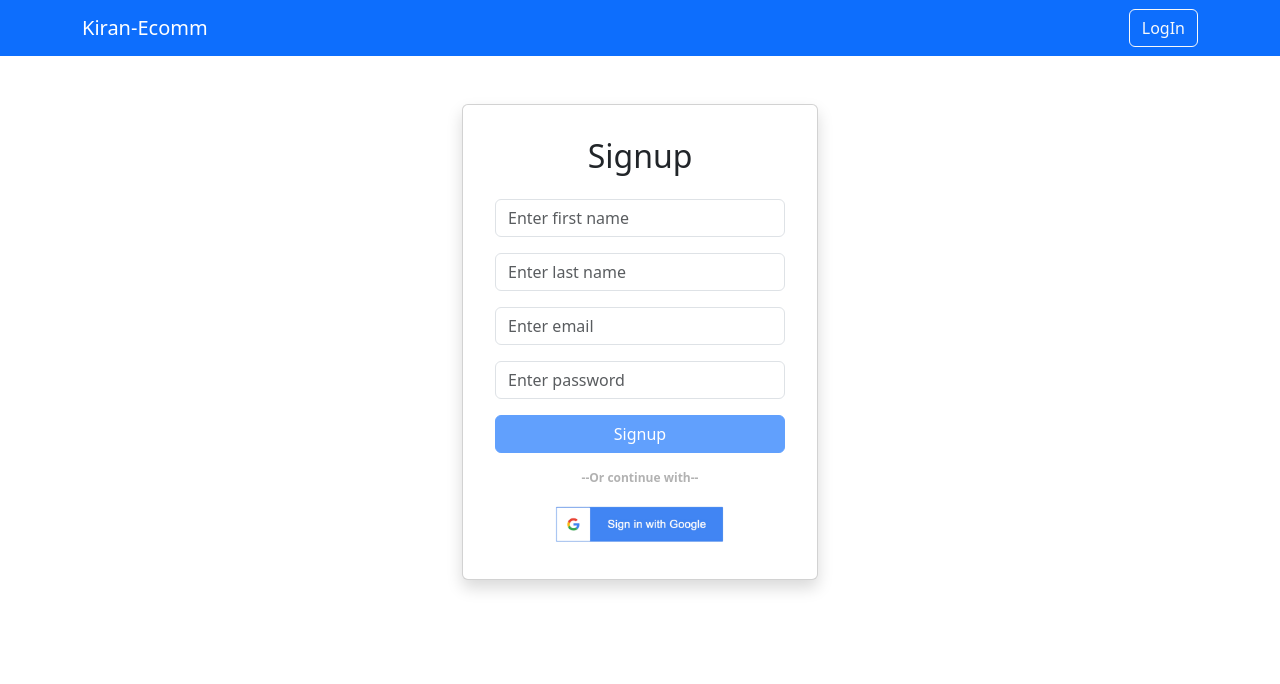
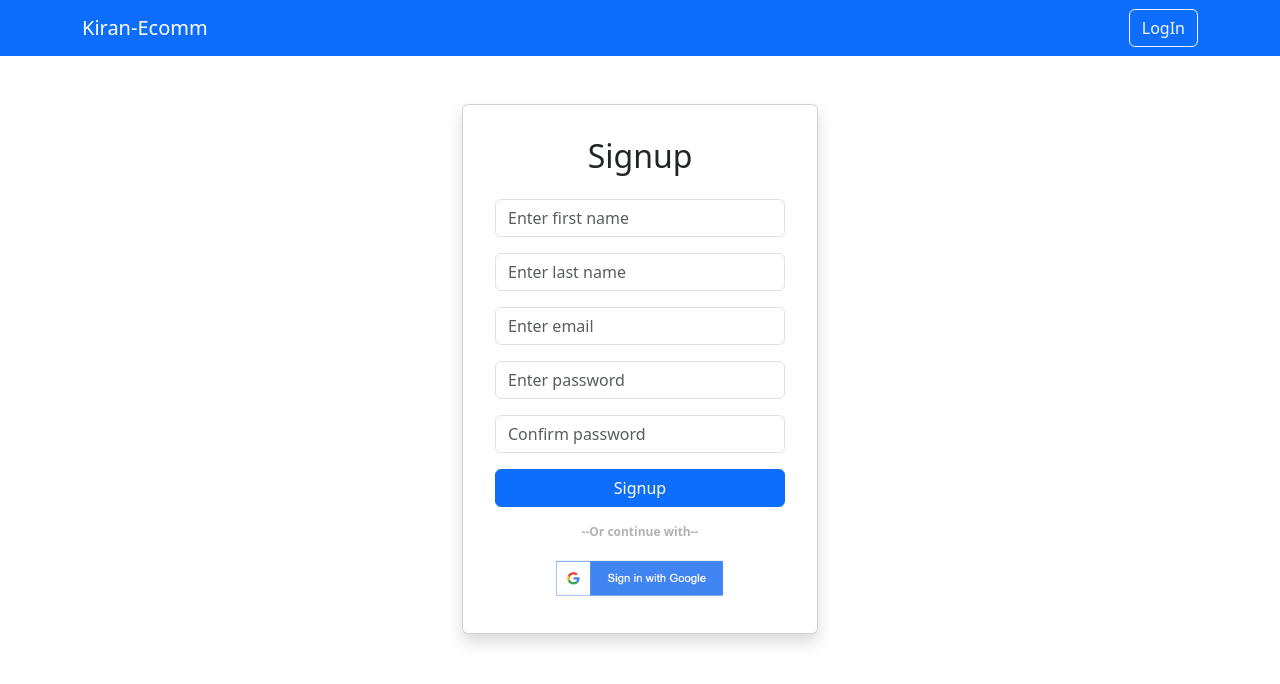
Before and after one commit to KiranKathar06/avaloq-ecomm, a React (Create React App) app: page /signup in a window 1280 px wide. Shown: the top 684 px of the page. Built offline with nearby package versions, Linux system fonts and the light colour scheme.

Commit message:
fixed: auth and searchbar fix

```diff
--- a/src/Components/Login.jsx
+++ b/src/Components/Login.jsx
@@ -3,6 +3,8 @@ import { useNavigate, Link } from "react-router-dom";
 import { toast } from "react-toastify";
 import SignInWithGoogle from "./SignInWithGoogle";
 import Navbar from "./Navbar";
+import { signInWithEmailAndPassword } from "firebase/auth";
+import { auth } from "./Firebase";
 
 const Login = () => {
   const [email, setEmail] = useState("");
@@ -32,15 +34,29 @@ const Login = () => {
     // Check if email and password are filled and email format is valid
     if (!email || !password || emailError) {
       toast.error("Please fill all fields correctly!", {
-        position: "bottom-center",
+        position: "top-center",
       });
       return;
     }
-
-    // Simulate successful login by storing user info in session storage
+    try {
+      await signInWithEmailAndPassword(auth, email, password);
+      console.log("User logged in Successfully");
+       // Simulate successful login by storing user info in session storage
     sessionStorage.setItem("user", JSON.stringify({ email }));
     // Redirect to home page or another page after login
     navigate("/home");
+      toast.success("User logged in Successfully", {
+        position: "top-center",
+      });
+    } catch (error) {
+      console.log(error.message);
+
+      toast.error('Incorrect passowrd', {
+        position: "top-center",
+      });
+    }
+
+
   };
 
   return (
@@ -62,7 +78,6 @@ const Login = () => {
                         placeholder="Enter email"
                         value={email}
                         onChange={handleEmailChange}
-                        required
                       />
                       {emailError && (
                         <div style={{ color: "red" }}>{emailError}</div>
@@ -76,14 +91,12 @@ const Login = () => {
                         placeholder="Enter password"
                         value={password}
                         onChange={(e) => setPassword(e.target.value)}
-                        required
                       />
                     </div>
                     <div className="d-grid">
                       <button
                         type="submit"
                         className="btn btn-primary btn-block"
-                        disabled={!email || !password || emailError}
                       >
                         Login
                       </button>
--- a/src/Components/Products.jsx
+++ b/src/Components/Products.jsx
@@ -89,7 +89,7 @@ const Products = () => {
       </div>
       <div className="container mt-5">
         <div className="row">
-          {filteredProducts.map((data) => (
+          {filteredProducts.length === 0 ? <h1>Record not found</h1> : filteredProducts.map((data) => (
             <div key={data.id} className="col-lg-3 col-md-4 col-sm-6 mb-4">
               <div className="card h-100">
                 <img
--- a/src/Components/SignUp.jsx
+++ b/src/Components/SignUp.jsx
@@ -12,7 +12,9 @@ const SignUp = () => {
   const [lname, setLname] = useState("");
   const [email, setEmail] = useState("");
   const [password, setPassword] = useState("");
+  const [confirmPassword, setConfirmPassword] = useState("");
   const [passwordError, setPasswordError] = useState("");
+  const [confirmPasswordError, setConfirmPasswordError] = useState("");
   const [fnameError, setFnameError] = useState("");
   const [lnameError, setLnameError] = useState("");
   const [emailError, setEmailError] = useState("");
@@ -82,6 +84,17 @@ const SignUp = () => {
     }
   };
 
+  const handleConfirmPasswordChange = (e) => {
+    const newConfirmPassword = e.target.value;
+    setConfirmPassword(newConfirmPassword);
+
+    if (newConfirmPassword !== password) {
+      setConfirmPasswordError("Passwords do not match!");
+    } else {
+      setConfirmPasswordError("");
+    }
+  };
+
   const handleSignup = async (e) => {
     e.preventDefault();
 
@@ -90,13 +103,15 @@ const SignUp = () => {
       !lname ||
       !email ||
       !password ||
+      !confirmPassword ||
       passwordError ||
+      confirmPasswordError ||
       fnameError ||
       lnameError ||
       emailError
     ) {
       toast.error("Please fill all fields correctly!", {
-        position: "bottom-center",
+        position: "top-center",
       });
       return;
     }
@@ -150,7 +165,6 @@ const SignUp = () => {
                       placeholder="Enter first name"
                       value={fname}
                       onChange={handleFnameChange}
-                      required
                     />
                     {fnameError && (
                       <div style={{ color: "red" }}>{fnameError}</div>
@@ -164,7 +178,6 @@ const SignUp = () => {
                       placeholder="Enter last name"
                       value={lname}
                       onChange={handleLnameChange}
-                      required
                     />
                     {lnameError && (
                       <div style={{ color: "red" }}>{lnameError}</div>
@@ -178,7 +191,6 @@ const SignUp = () => {
                       placeholder="Enter email"
                       value={email}
                       onChange={handleEmailChange}
-                      required
                     />
                     {emailError && (
                       <div style={{ color: "red" }}>{emailError}</div>
@@ -192,26 +204,29 @@ const SignUp = () => {
                       placeholder="Enter password"
                       value={password}
                       onChange={handlePasswordChange}
-                      required
                     />
                     {passwordError && (
                       <div style={{ color: "red" }}>{passwordError}</div>
                     )}
                   </div>
+                  <div className="mb-3">
+                    <input
+                      type="password"
+                      className="form-control"
+                      id="confirm-password"
+                      placeholder="Confirm password"
+                      value={confirmPassword}
+                      onChange={handleConfirmPasswordChange}
+                    />
+                    {confirmPasswordError && (
+                      <div style={{ color: "red" }}>{confirmPasswordError}</div>
+                    )}
+                  </div>
+
                   <div className="d-grid">
                     <button
                       type="submit"
                       className="btn btn-primary btn-block"
-                      disabled={
-                        !fname ||
-                        !lname ||
-                        !email ||
-                        !password ||
-                        passwordError ||
-                        fnameError ||
-                        lnameError ||
-                        emailError
-                      }
                     >
                       Signup
                     </button>
```
